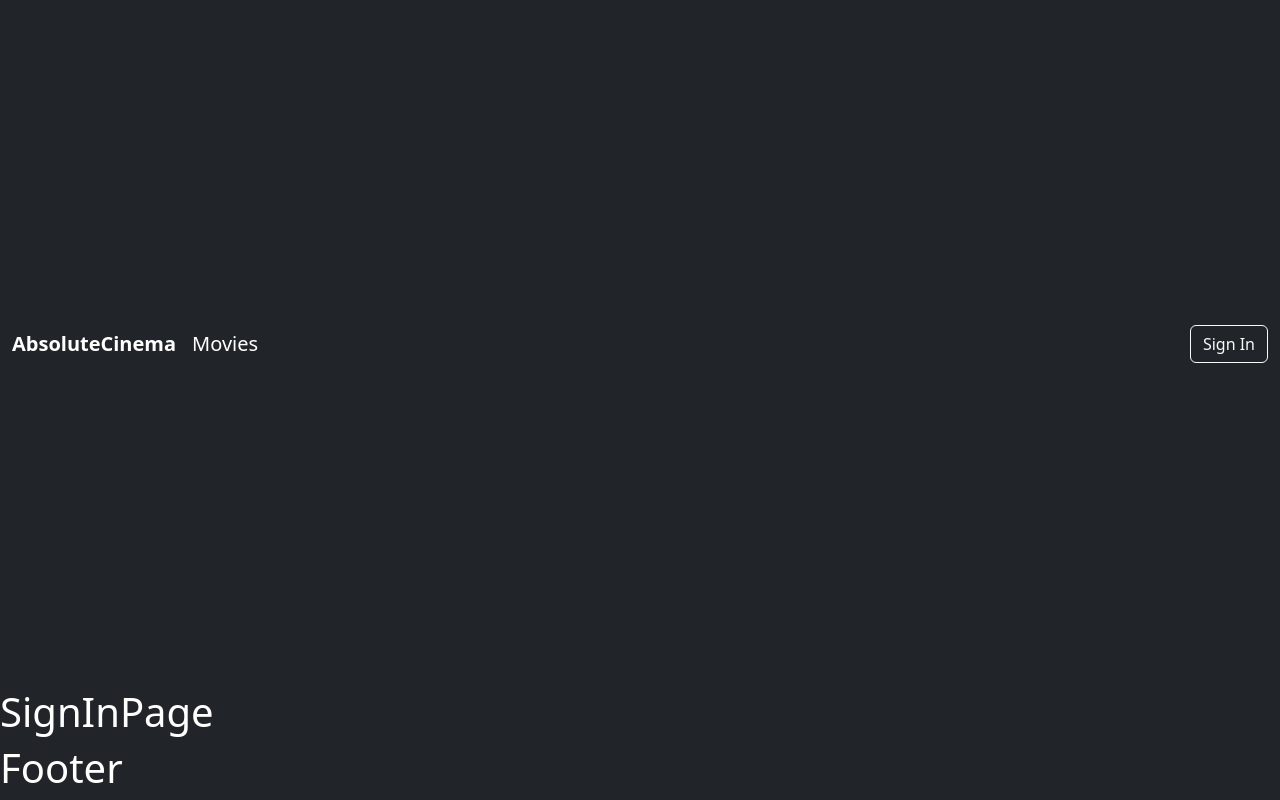
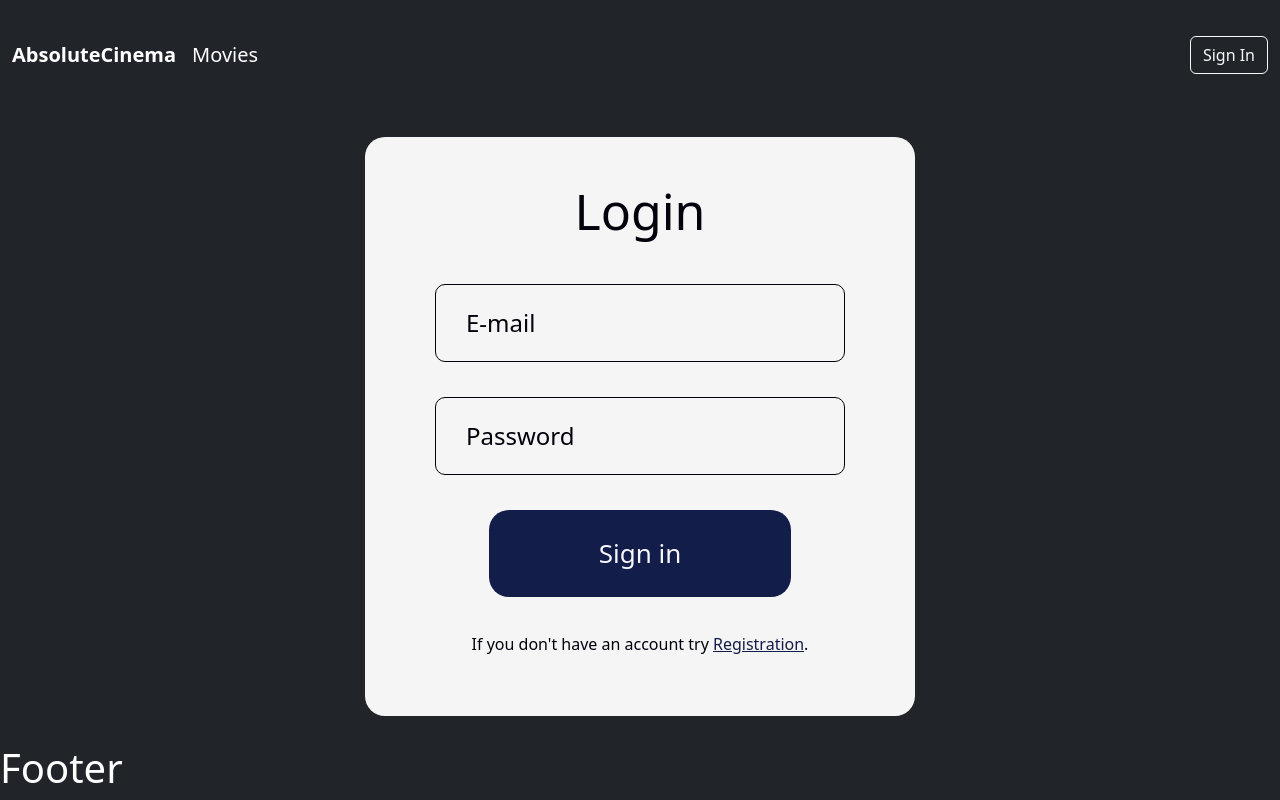
Before and after one commit to Farus256/AbsoluteCinema_Frontend, a React (Vite) app: page /signin in a window 1280 px wide. Built offline with nearby package versions, Linux system fonts and the light colour scheme.

Commit message:
Sign in and Sign up pages created. Button and Input component created InputForm component created.

```diff
--- /dev/null
+++ b/src/components/SharedComponents/Button/Button.jsx
@@ -0,0 +1,15 @@
+import styles from "./Button.module.css"
+
+function Button({ type, children, onClick, classes = "" }) {
+    return (
+        <button
+            onClick={onClick}
+            className={`${classes} ${styles.btn}`}
+            type={type}
+        >
+            {children}
+        </button>
+    )
+}
+
+export default Button
--- /dev/null
+++ b/src/components/SharedComponents/Button/Button.module.css
@@ -0,0 +1,12 @@
+.btn {
+    background-color: #131D49;
+    outline: none;
+    border: none;
+    font-size: 26px;
+    color: #F7F5FF;
+    padding: 24px 110px;
+    border-radius: 20px;
+    display: inline-block;
+    width: auto;
+    flex-shrink: 0;
+}
--- /dev/null
+++ b/src/components/SharedComponents/Input/Input.jsx
@@ -0,0 +1,16 @@
+import styles from "./Input.module.css"
+
+function Input({ placehoder, onChange, value, required = false }) {
+    return (
+        <input
+            className={`${styles.input}`}
+            type="text"
+            value={value}
+            onChange={onChange}
+            placeholder={placehoder}
+            required={required}
+        />
+    )
+}
+
+export default Input
--- /dev/null
+++ b/src/components/SharedComponents/Input/Input.module.css
@@ -0,0 +1,15 @@
+.input {
+    outline: none;
+    border: 1px solid #03010B;
+    border-radius: 10px;
+    padding: 20px 30px;
+    font-size: 24px;
+    font-weight: 300;
+    background-color: transparent;
+    display: inline-block;
+}
+
+.input::placeholder{
+    color: #03010B;
+    font-weight: 300;
+}
--- /dev/null
+++ b/src/components/SharedComponents/InputForm/InputForm.jsx
@@ -0,0 +1,15 @@
+import styles from "./InputForm.module.css"
+
+function InputForm({ title, onSubmit, children }) {
+    return (
+        <form
+            className={`${styles.form}`}
+            onSubmit={onSubmit}
+        >
+            <h1 className={`${styles.title}`}> {title} </h1>
+            {children}
+        </form>
+    )
+}
+
+export default InputForm
--- /dev/null
+++ b/src/components/SharedComponents/InputForm/InputForm.module.css
@@ -0,0 +1,17 @@
+.form{
+    display: flex;
+    flex-direction: column;
+    gap: 35px;
+    background-color: #F5F5F5;
+    justify-content: center;
+    align-items: center;
+    padding: 44px 100px;
+    width: 550px;
+    border-radius: 20px;
+    margin: auto;
+}
+
+.title{
+    color: #03010B;
+    font-size: 50px;
+}
--- a/src/pages/Common/SignInPage/SignInPage.jsx
+++ b/src/pages/Common/SignInPage/SignInPage.jsx
@@ -1,8 +1,27 @@
+import InputForm from "../../../components/SharedComponents/InputForm/InputForm";
+import Input from "../../../components/SharedComponents/Input/Input";
+import Button from "../../../components/SharedComponents/Button/Button";
+
+import { Link } from "react-router-dom";
+
 import styles from "./styles/SignInPage.module.css"
 
 function SignInPage() {
+    function onSubmit(e) {
+        e.preventDefault()
+        console.log("Try to log user in")
+    }
     return (
-        <h1> SignInPage </h1>
+        <div className={`${styles.wrapper}`}>
+            <InputForm title={"Login"} onSubmit={onSubmit}>
+                <Input placehoder={"E-mail"} required={true} />
+                <Input placehoder={"Password"} required={true} />
+                <Button> Sign in </Button>
+                <p className={`${styles.registrantion_link_container}`}>
+                    If you don't have an account try <Link to="/signup" className={`${styles.registrantion_link}`}>Registration</Link>.
+                </p>
+            </InputForm>
+        </div>
     )
 }
 
--- a/src/pages/Common/SignInPage/styles/SignInPage.module.css
+++ b/src/pages/Common/SignInPage/styles/SignInPage.module.css
@@ -0,0 +1,11 @@
+.wrapper{
+    color: #03010B;
+    flex: 1;
+    display:flex;
+    align-items: center;
+    justify-content: center;
+}
+
+.registrantion_link{
+    color: #131D49;
+}
--- a/src/pages/Common/SignUpPage/SignUpPage.jsx
+++ b/src/pages/Common/SignUpPage/SignUpPage.jsx
@@ -1,8 +1,27 @@
+import InputForm from "../../../components/SharedComponents/InputForm/InputForm"
+import Button from "../../../components/SharedComponents/Button/Button"
+import Input from "../../../components/SharedComponents/Input/Input"
+
 import styles from "./styles/SignUpPage.module.css"
 
 function SignUpPage() {
+
+    function onSubmit(e) {
+        e.preventDefault()
+        console.log("Try to register user")
+    }
+
     return (
-        <h1> SignUpPage </h1>
+        <div className={`${styles.wrapper}`}>
+            <InputForm title={"Registration"} onSubmit={onSubmit}>
+                <Input placehoder={"First Name"} required={true} />
+                <Input placehoder={"Last Name"} required={true} />
+                <Input placehoder={"E-mail"} required={true} />
+                <Input placehoder={"Password"} required={true} />
+                <Input placehoder={"Password"} required={true} />
+                <Button> Sign up </Button>
+            </InputForm>
+        </div>
     )
 }
 
--- a/src/pages/Common/SignUpPage/styles/SignUpPage.module.css
+++ b/src/pages/Common/SignUpPage/styles/SignUpPage.module.css
@@ -0,0 +1,7 @@
+.wrapper{
+    color: #03010B;
+    flex: 1;
+    display:flex;
+    align-items: center;
+    justify-content: center;
+}
```
